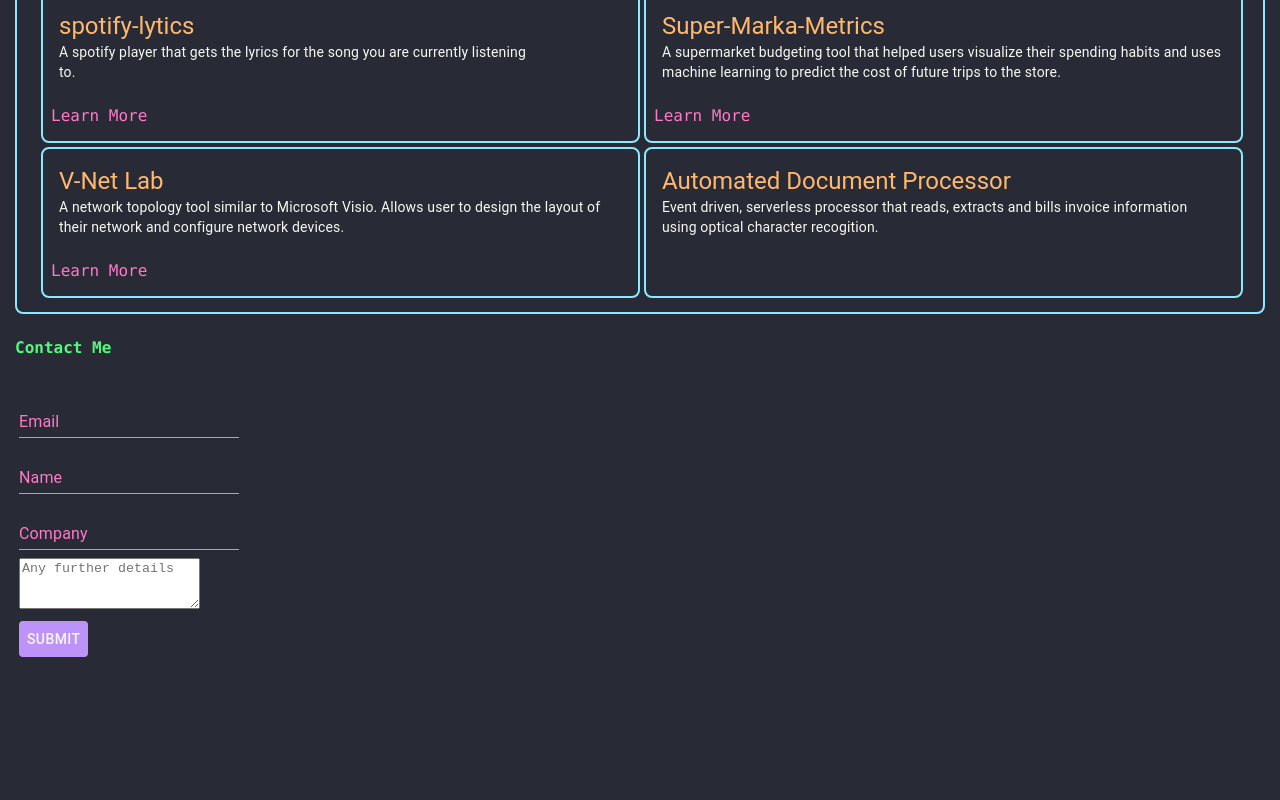
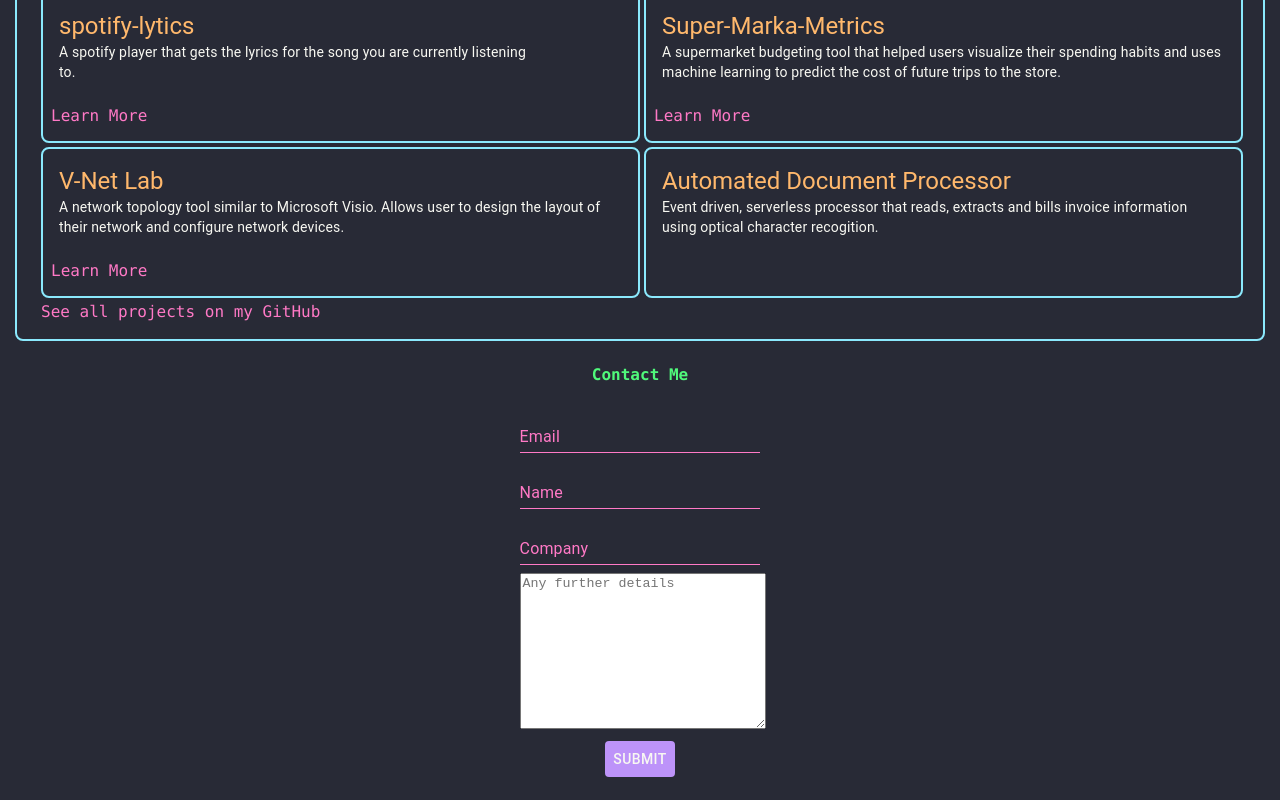
Before and after one commit to foosiee/foosiee.githubio, a React (Create React App) app: page / in a window 1280 px wide. Shown: the part 1141-1941 px from the top of the page. Before the commit the page ends 1817 px from the top, so only its background shows below. Built offline with nearby package versions, Linux system fonts and the light colour scheme.

Commit message:
Email form

```diff
--- a/src/components/EmailForm/EmailForm.tsx
+++ b/src/components/EmailForm/EmailForm.tsx
@@ -1,7 +1,7 @@
 import React from 'react';
 import { createStyles, makeStyles, Theme, withStyles } from '@material-ui/core/styles';
 import TextField from '@material-ui/core/TextField';
-import { TextareaAutosize, Grid } from '@material-ui/core';
+import { TextareaAutosize, Grid, Button } from '@material-ui/core';
 import StyledButton from '../StyledButton/StyledButton';
 import ColoredText from '../ColoredText/ColoredText';
 
@@ -49,6 +49,9 @@ const useStyles = makeStyles((theme: Theme) =>
     text: {
       color: '#f8f8f2',
     },
+    wide: {
+      width: '100%'
+    }
   }),
 );
 
@@ -56,27 +59,28 @@ export default function EmailForm() {
   const classes = useStyles();
 
   return (
-    <Grid container spacing={1}>
-      <Grid item xs={12}>
+    <div>
+        <Grid item xs={12}>
         <h4><ColoredText color="#50fa7b">Contact Me</ColoredText></h4>
       </Grid>
-      <form className={classes.root} noValidate autoComplete="off" data-netlify={true}>
+      <form className={classes.root} noValidate autoComplete="off" data-netlify={true} data-netlify-honeypot="bot-field">
         <Grid item xs={12}>
-          <CssTextField id="standard-basic" label="Email" />
+          <CssTextField fullWidth={true} id="standard-basic" label="Email"  type="email" />
         </Grid>
         <Grid item xs={12}>
-          <CssTextField id="standard-basic" label="Name" />
+          <CssTextField fullWidth={true} id="standard-basic" label="Name" type="name" />
         </Grid>
         <Grid item xs={12}>
-          <CssTextField id="standard-basic" label="Company" />
+          <CssTextField fullWidth={true} id="standard-basic" label="Company" />
         </Grid>
         <Grid item xs={12}>
-          <TextareaAutosize aria-label="minimum height" rowsMin={3} placeholder="Any further details" />
+          <TextareaAutosize className={classes.wide} aria-label="minimum height" rowsMin={10}  placeholder="Any further details" />
         </Grid>
         <Grid item xs={12}>
           <StyledButton>Submit</StyledButton>
         </Grid>
       </form>
-    </Grid>
+    </div>
+
   );
 }
--- a/src/components/Resume/Resume.tsx
+++ b/src/components/Resume/Resume.tsx
@@ -103,6 +103,9 @@ export default function Resume() {
             <Grid item xs={6}>
               <Project title={AutomatedDocumentProcessor.title} link={AutomatedDocumentProcessor.link} description={AutomatedDocumentProcessor.description} />
             </Grid>
+            <Grid item xs={6}>
+              <StyledLink href={githubAddress}>See all projects on my GitHub</StyledLink>
+            </Grid>
           </Grid>
         </Grid>
 
--- a/src/components/StyledButton/StyledButton.tsx
+++ b/src/components/StyledButton/StyledButton.tsx
@@ -11,8 +11,12 @@ const ColorButton = withStyles(() => ({
   },
 }))(Button);
 
-export default function StyledButton(props: {children?: any}) {
+export default function StyledButton(props: {isSubmit?: boolean, children?: any}) {
   return (
-    <ColorButton>{props.children}</ColorButton>
+    <div>
+      {props.isSubmit
+        ? <ColorButton type="submit">{props.children}</ColorButton>
+        : <ColorButton>{props.children}</ColorButton>}
+    </div>
   )
 }
--- a/src/page/Home/Home.tsx
+++ b/src/page/Home/Home.tsx
@@ -37,8 +37,10 @@ export default function Home() {
         <Grid item xs={12}>
           <Resume />
         </Grid>
-        <Grid item xs={12}>
-          <EmailForm />
+        <Grid item xs={12} style={{textAlign: 'center'}}>
+          <div style={{display: 'inline-block'}}>
+            <EmailForm/>
+          </div>
         </Grid>
       </Grid>
     </div>
```
